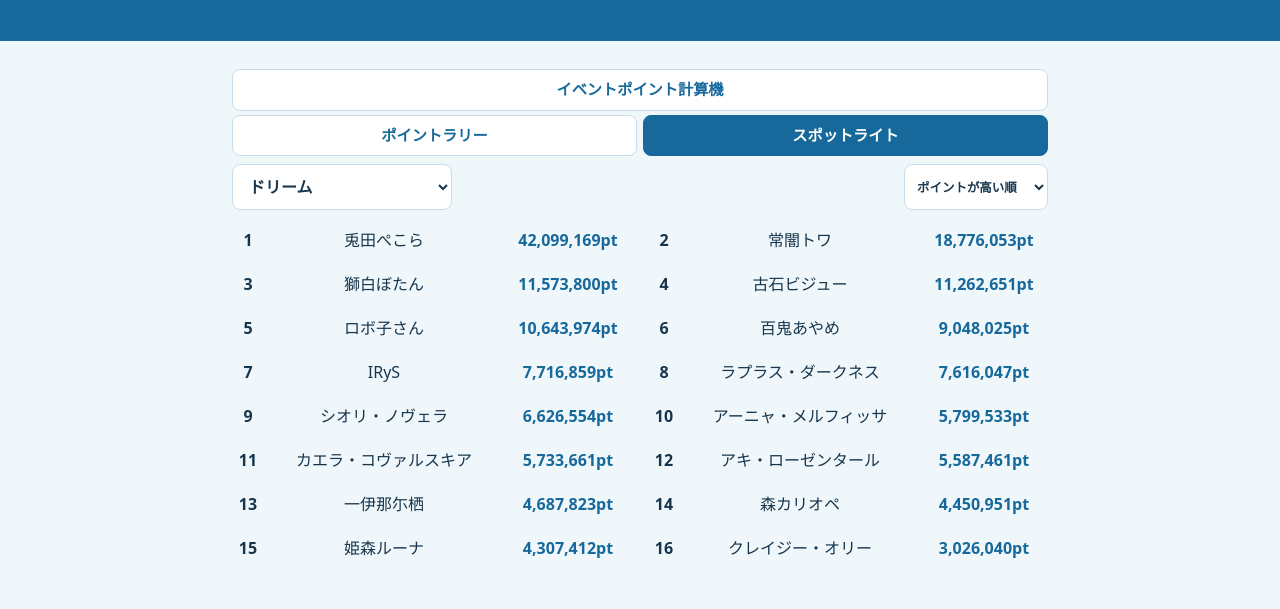
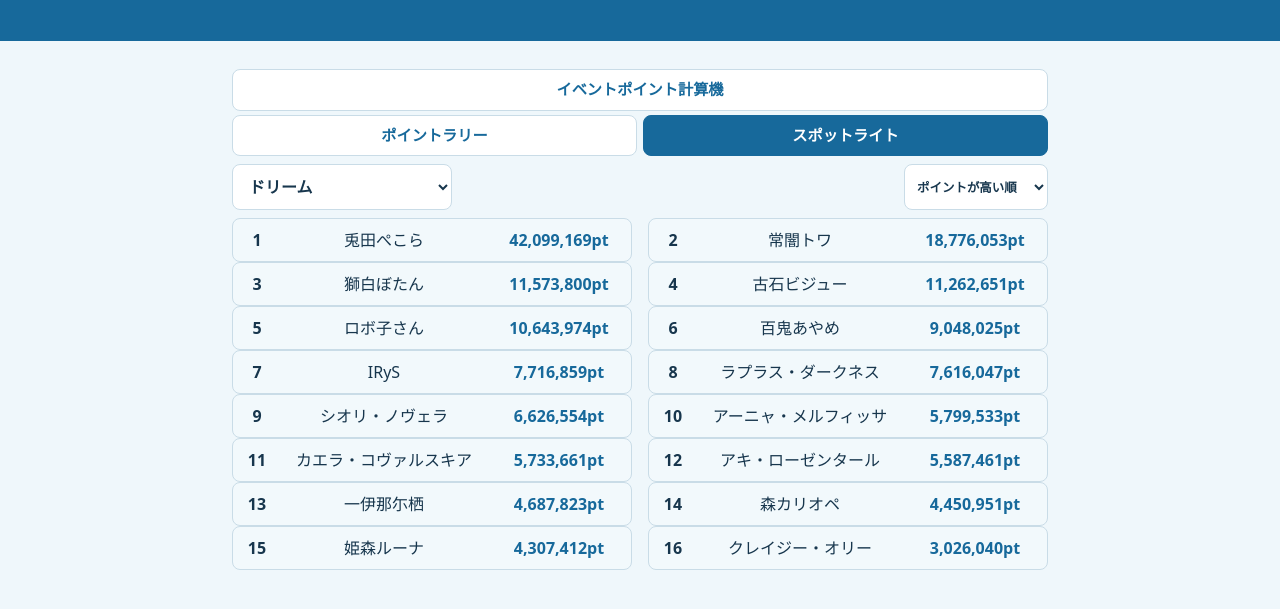
Before and after one commit to 21noname-lab/hololive-dreams-calculator, a plain HTML site: page history.html in a window 1280 px wide. Both pictures are taken after a click on the button "スポットライト". Shown: the part 125-734 px from the top of the page. Drawn offline with Linux system fonts and the light colour scheme.

Commit message:
Fix spotlight card container styling
Co-authored-by: Copilot <223556219+Copilot@users.noreply.github.com>

```diff
--- a/history.css
+++ b/history.css
@@ -163,10 +163,10 @@
   gap: 12px;
   min-width: 0;
   min-height: 44px;
-  padding: 6px 0;
-  border: 0;
-  border-radius: 0;
-  background: transparent;
+  padding: 8px;
+  border: 1px solid var(--border);
+  border-radius: 8px;
+  background: var(--surface-muted);
 }
 
 .history-rank-cell {
@@ -345,7 +345,7 @@
     grid-template-columns: 1.5rem minmax(0, 1fr) 6.5rem;
     gap: 4px;
     min-height: 42px;
-    padding: 4px 0;
+    padding: 6px 4px;
   }
 
   .history-character-name {
```
